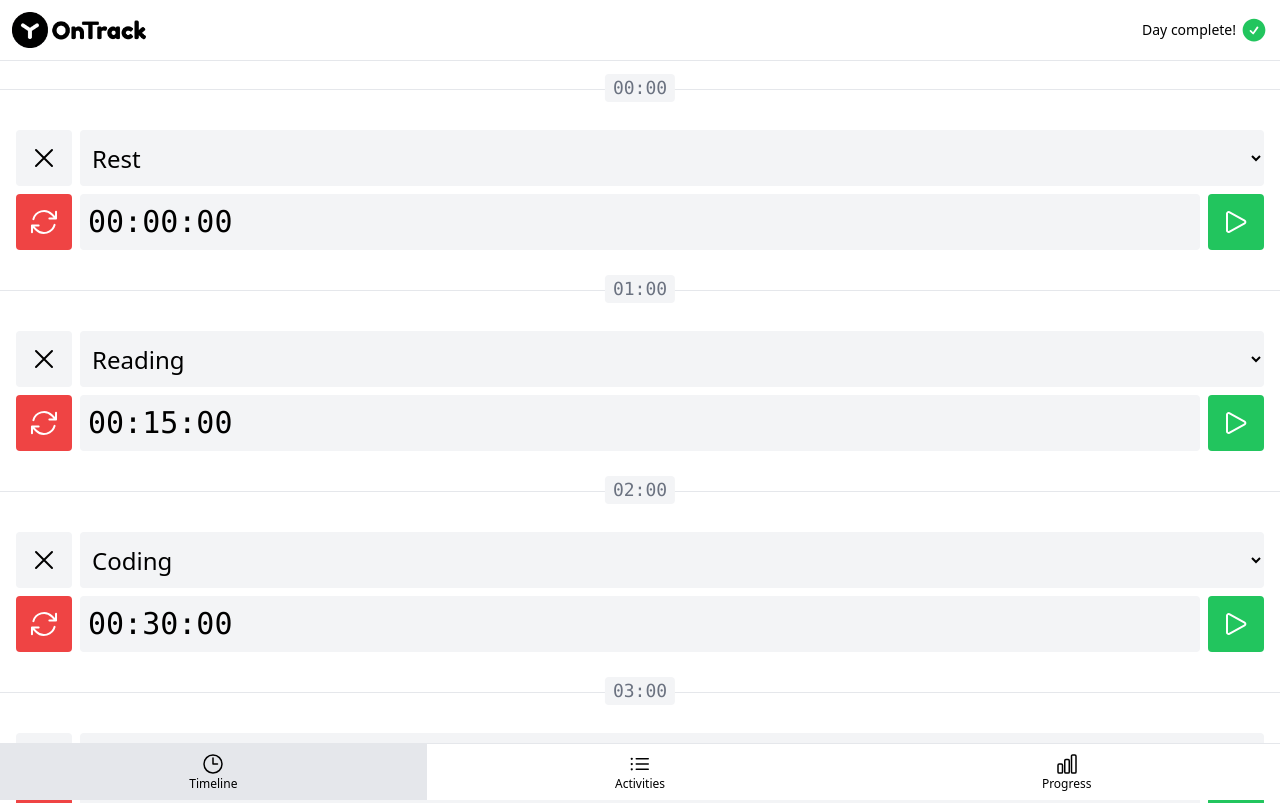
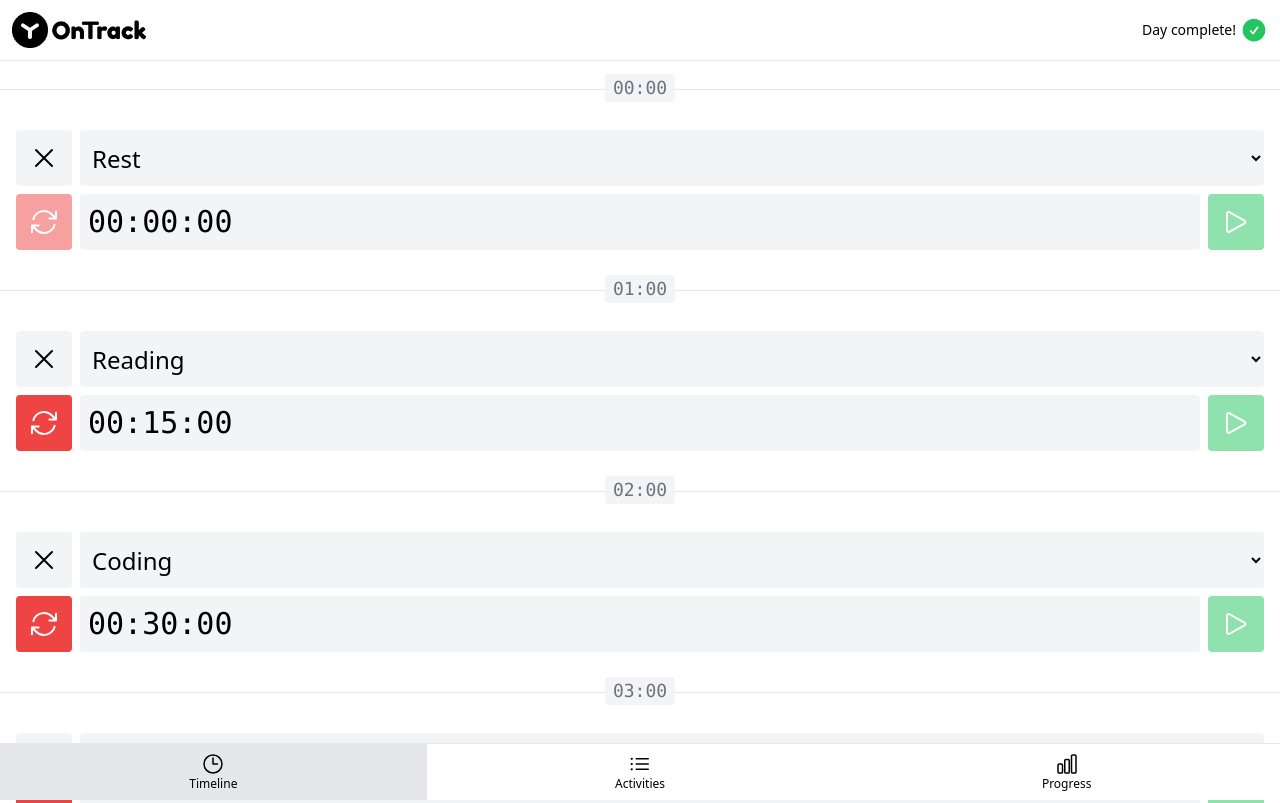
Before and after one commit to mkstas/vue-ontrack, a Vue app: page /#timeline in a window 1280 px wide. Shown: the top 803 px of the page. Built offline with nearby package versions, Linux system fonts and the light colour scheme.

Commit message:
dev: add disabled for buttons

```diff
--- a/src/components/timeline/TimelineItem.vue
+++ b/src/components/timeline/TimelineItem.vue
@@ -53,6 +53,9 @@ const selectActivity = (id) => {
       :options="activitySelectOptions"
       @select="selectActivity"
     />
-    <TimelineStopwatch :seconds="timelineItem.activitySeconds" />
+    <TimelineStopwatch
+      :seconds="timelineItem.activitySeconds"
+      :hour="timelineItem.hour"
+    />
   </li>
 </template>
--- a/src/components/timeline/TimelineStopwatch.vue
+++ b/src/components/timeline/TimelineStopwatch.vue
@@ -8,7 +8,7 @@ import {
   BUTTON_TYPE_DANGER,
   MILLISECONDS_IN_SECOND,
 } from '@/constans';
-import { isNumber } from '@/validators';
+import { isNumber, isHourValid } from '@/validators';
 import { formatSeconds } from '@/functions';
 
 import BaseButton from '../@ui/BaseButton.vue';
@@ -19,10 +19,17 @@ const props = defineProps({
     default: 0,
     validator: isNumber,
   },
+  hour: {
+    type: Number,
+    required: true,
+    validator: isHourValid,
+  },
 });
 
 const seconds = ref(props.seconds);
 const isRunning = ref(false);
+
+const isStartButtonDisabled = props.hour !== new Date().getHours();
 
 const start = () => {
   isRunning.value = setInterval(() => {
@@ -39,13 +46,13 @@ const stop = () => {
 const reset = () => {
   stop();
 
-  seconds.value = props.seconds;
+  seconds.value = 0;
 };
 </script>
 
 <template>
   <div class="flex w-full gap-2">
-    <BaseButton :type="BUTTON_TYPE_DANGER" @click="reset">
+    <BaseButton :type="BUTTON_TYPE_DANGER" :disabled="!seconds" @click="reset">
       <ArrowPathIcon class="h-8" />
     </BaseButton>
     <div
@@ -56,7 +63,12 @@ const reset = () => {
     <BaseButton v-if="isRunning" :type="BUTTON_TYPE_WARNING" @click="stop">
       <PauseIcon class="h-8" />
     </BaseButton>
-    <BaseButton v-else :type="BUTTON_TYPE_SUCCESS" @click="start">
+    <BaseButton
+      v-else
+      :type="BUTTON_TYPE_SUCCESS"
+      :disabled="isStartButtonDisabled"
+      @click="start"
+    >
       <PlayIcon class="h-8" />
     </BaseButton>
   </div>
```
